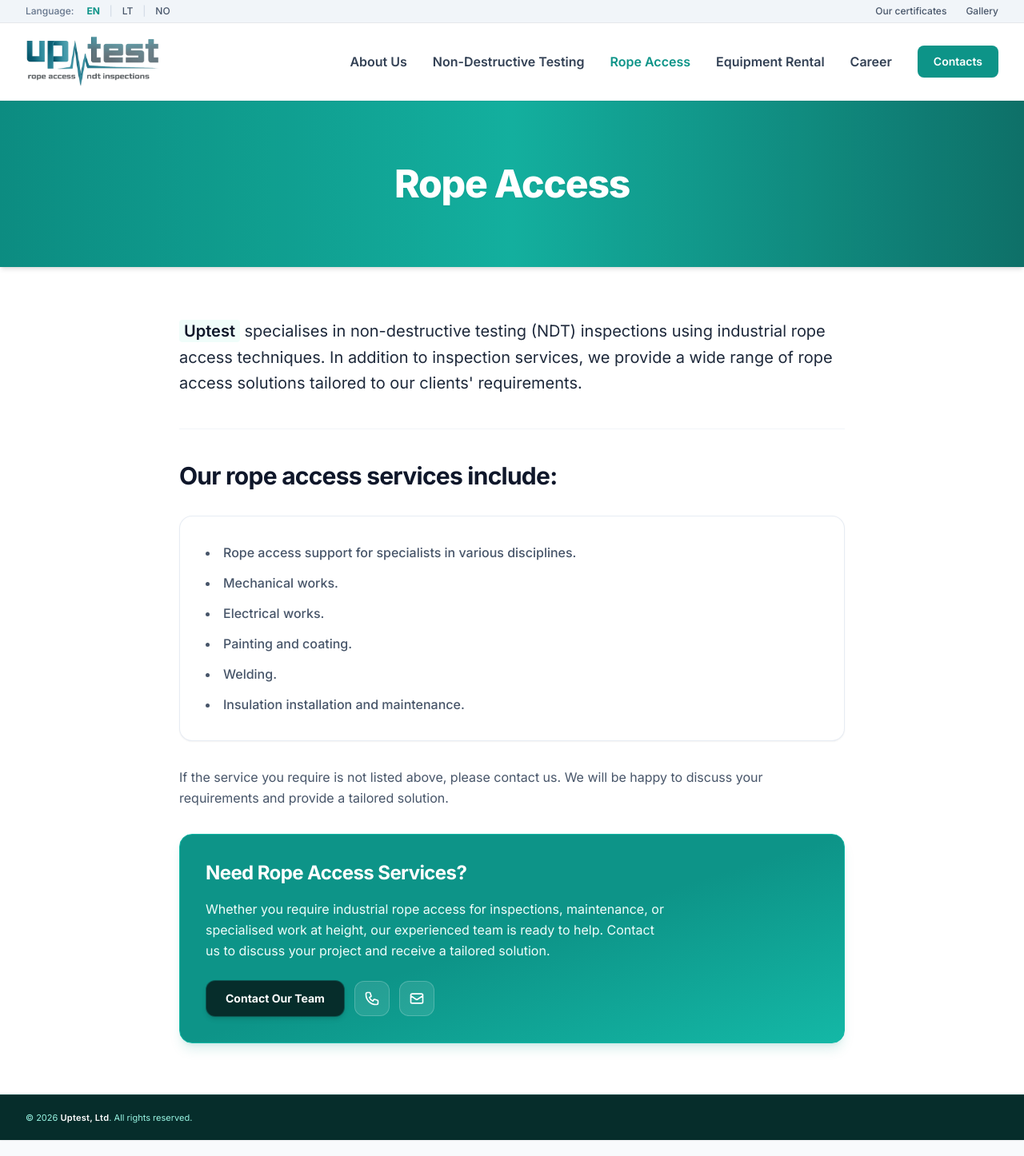
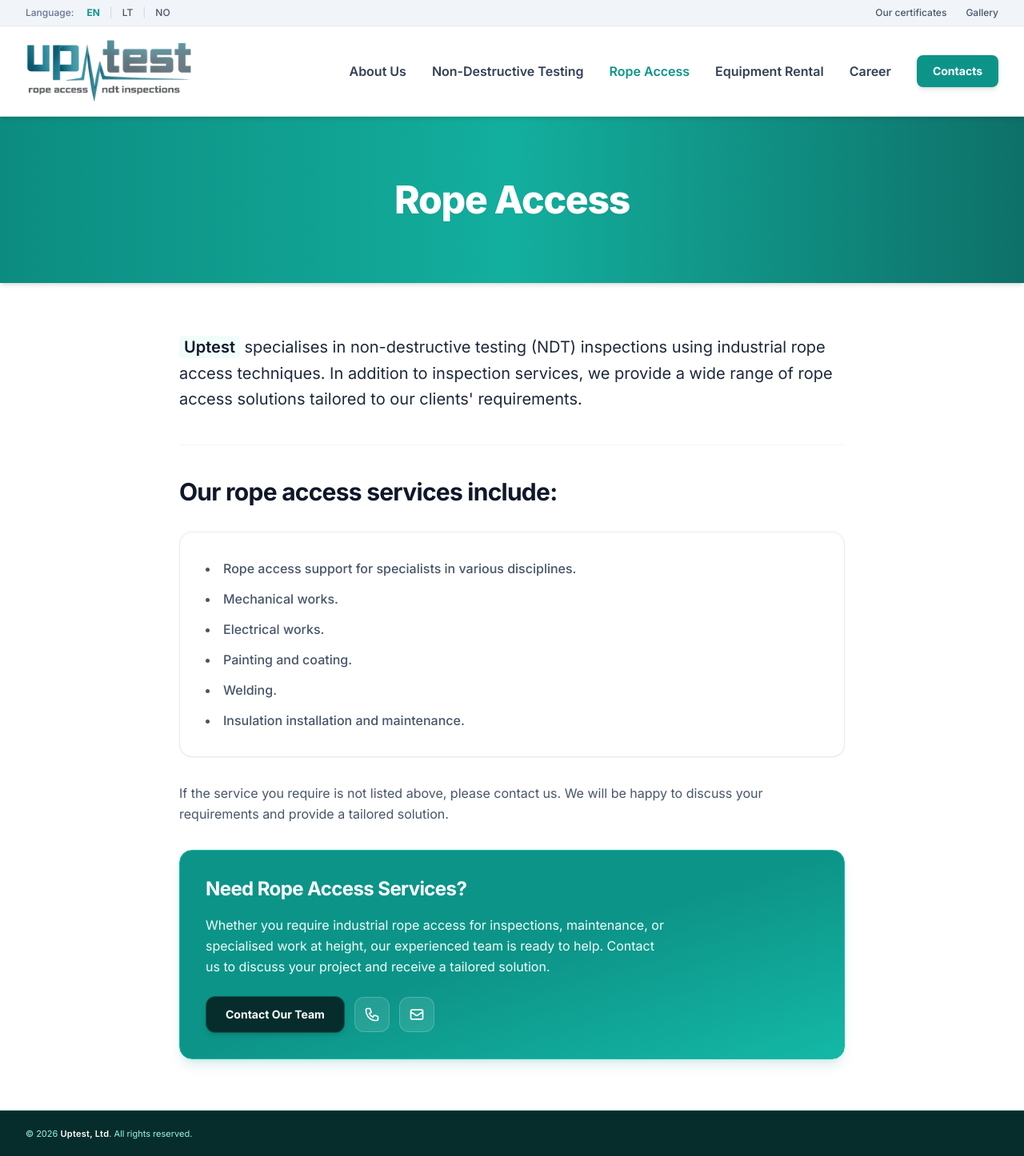
Before and after one commit to mruslys/uptest.no, a Jekyll site: the page built from rope-access/index.html, in a window 1280 px wide. Shown: the whole page at 80% size. Built offline with Jekyll 4.4.1, drawn with Linux system fonts in a browser that asks for light colours; nearby versions of some CDN libraries.

Commit message:
Update header.html

```diff
--- a/_includes/header.html
+++ b/_includes/header.html
@@ -7,14 +7,14 @@
     {% endif %}
 {% endfor %}
 
-<header class="shadow-sm w-full relative z-30">
+<header class="shadow-md w-full relative z-30 flex-shrink-0">
 
-        <!-- Kalbos ir secondary menu juosta patčiame viršuje -->
-        <div class="bg-slate-100 text-slate-700 text-xs py-1.5 border-b border-gray-200">
-            <div class="max-w-7xl mx-auto px-4 sm:px-6 lg:px-8 flex justify-between items-center">
+        <!-- Kalbos ir secondary menu juosta (Šviesiai pilkas fonas) -->
+        <div class="bg-slate-100 text-slate-600 text-[11px] sm:text-xs py-1.5 sm:py-2 border-b border-slate-200">
+            <div class="max-w-7xl mx-auto px-3 sm:px-6 lg:px-8 flex justify-between items-center">
 
-                <!-- Kalbų perjungimas (lieka toks pat, kokiame naudojate page.current_page) -->
-                <div class="flex items-center space-x-3 text-xs">
+                <!-- Kalbų perjungimas -->
+                <div class="flex items-center space-x-2 sm:space-x-3 text-[11px] sm:text-xs">
                     <span class="text-slate-500 font-medium mr-1 hidden sm:inline">{{ data.common[page.lang].language }}:</span>
                     {% for lang in data.languages %}
                         {% assign target_link = lang.link %}
@@ -35,7 +35,7 @@
                     {% endfor %}
                 </div>
 
-                <!-- Secondary menu ištraukiamas iš data.nav kur secondary: true -->
+                <!-- Secondary menu -->
                 <div class="flex items-center space-x-6 text-xs font-medium">
                     {% for nav_item in data.nav %}
                         {% assign item = nav_item[1] %}
@@ -56,22 +56,21 @@
             </div>
         </div>
 
-        <!-- Pagrindinė meniu juosta -->
-        <div class="bg-white border-b border-gray-100">
-            <div class="max-w-7xl mx-auto px-4 sm:px-6 lg:px-8">
-                <div class="flex justify-between items-center h-20 sm:h-24">
+        <!-- Pagrindinė meniu juosta su padidintu logotipu -->
+        <div class="bg-white border-b border-slate-200">
+            <div class="max-w-7xl mx-auto px-3 sm:px-6 lg:px-8">
+                <div class="flex justify-between items-center h-20 sm:h-24 lg:h-28">
 
-                    <div class="flex-shrink-0 flex items-center py-2">
-                        <a href="{{ site.baseurl }}/{{ home_link }}" class="group transition-transform duration-200 hover:scale-[1.02]">
-                            <img class="h-12 sm:h-16 w-auto object-contain" src="{{ site.baseurl }}/images/uptest-logo.png" alt="Uptest Logo">
+                    <div class="flex-shrink-0 flex items-center py-2 sm:py-3">
+                        <a href="{{ site.baseurl }}/{{ home_link }}" class="group transition-transform duration-200 hover:scale-[1.01]">
+                            <img class="h-14 sm:h-16 lg:h-20 w-auto object-contain" src="{{ site.baseurl }}/images/uptest-logo.png" alt="Uptest Logo">
                         </a>
                     </div>
 
-                      <nav class="hidden lg:flex items-center space-x-8">
+                    <nav class="hidden lg:flex items-center space-x-8">
                         {% for nav_item in data.nav %}
                             {% assign item = nav_item[1] %}
 
-                            <!-- Praleidžiame, jei tai yra secondary elementas -->
                             {% unless item.secondary %}
                                 {% assign is_active = false %}
                                 {% if page.current_page == nav_item[0] or page.url == item.link[page.lang] %}
@@ -79,11 +78,11 @@
                                 {% endif %}
 
                                 {% if item.highlight %}
-                                    <a href="{{ site.baseurl }}/{{ item.link[page.lang] }}" class="ml-2 inline-flex items-center justify-center px-5 py-2.5 rounded-lg font-semibold text-sm text-white {% if is_active %}bg-brand-700{% else %}bg-brand-600 hover:bg-brand-700{% endif %} shadow-sm transition-all">
+                                    <a href="{{ site.baseurl }}/{{ item.link[page.lang] }}" class="ml-2 inline-flex items-center justify-center px-5 py-2.5 rounded-lg font-bold text-sm text-white bg-brand-600 hover:bg-brand-500 shadow-md transition-all hover:shadow-lg">
                                         {{ item.title[page.lang] }}
                                     </a>
                                 {% else %}
-                                    <a href="{{ site.baseurl }}/{{ item.link[page.lang] }}" class="relative font-semibold text-sm lg:text-base transition-colors py-2 {% if is_active %}text-brand-600{% else %}text-slate-700 hover:text-brand-600{% endif %}">
+                                    <a href="{{ site.baseurl }}/{{ item.link[page.lang] }}" class="relative font-semibold text-sm lg:text-base transition-colors py-2 {% if is_active %}text-brand-600 font-bold{% else %}text-slate-700 hover:text-brand-600{% endif %}">
                                         {{ item.title[page.lang] }}
                                     </a>
                                 {% endif %}
@@ -92,7 +91,7 @@
                     </nav>
 
                     <div class="lg:hidden flex items-center">
-                        <button id="mobile-menu-button" type="button" class="text-slate-700 hover:text-brand-600 focus:outline-none p-2 rounded-lg hover:bg-slate-100">
+                        <button id="mobile-menu-button" type="button" class="text-slate-800 hover:text-brand-600 focus:outline-none p-1.5 rounded-lg hover:bg-slate-100 transition-colors">
                             <svg class="w-8 h-8" fill="none" viewBox="0 0 24 24" stroke="currentColor">
                                 <path stroke-linecap="round" stroke-linejoin="round" stroke-width="2.2" d="M4 6h16M4 12h16M4 18h16"/>
                             </svg>
@@ -103,13 +102,12 @@
             </div>
         </div>
 
-        <!-- Mobilus meniu skydelis -->
-        <div id="mobile-menu-panel" class="hidden lg:hidden bg-white border-b border-gray-200 shadow-xl absolute w-full left-0 z-50">
+        <!-- Mobilus meniu skydelis (Šviesus fonas + Švarus kontaktai lygiavimas) -->
+        <div id="mobile-menu-panel" class="hidden lg:hidden bg-white border-b border-slate-200 shadow-xl absolute w-full left-0 z-50">
             <div class="px-4 pt-3 pb-5 space-y-1.5">
                 {% for nav_item in data.nav %}
                     {% assign item = nav_item[1] %}
 
-                    <!-- Praleidžiame, jei tai yra secondary elementas -->
                     {% unless item.secondary %}
                         {% assign is_active = false %}
                         {% if page.current_page == nav_item[0] or page.url == item.link[page.lang] %}
@@ -117,19 +115,18 @@
                         {% endif %}
 
                         {% if item.highlight %}
-                            <a href="{{ site.baseurl }}/{{ item.link[page.lang] }}" class="block px-3.5 py-2.5 rounded-lg text-sm font-bold {% if is_active %}text-brand-800 bg-brand-100{% else %}text-brand-700 hover:bg-brand-50{% endif %}">
+                            <a href="{{ site.baseurl }}/{{ item.link[page.lang] }}" class="block px-4 py-2.5 rounded-lg text-xs font-bold text-brand-600 hover:text-brand-700 hover:bg-brand-50 transition-colors">
                                 {{ item.title[page.lang] }}
                             </a>
                         {% else %}
-                            <a href="{{ site.baseurl }}/{{ item.link[page.lang] }}" class="block px-3.5 py-2.5 rounded-lg text-sm font-semibold {% if is_active %}text-brand-600 bg-brand-50{% else %}text-slate-700 hover:text-brand-600 hover:bg-brand-50{% endif %}">
+                            <a href="{{ site.baseurl }}/{{ item.link[page.lang] }}" class="block px-4 py-2.5 rounded-lg text-xs font-semibold {% if is_active %}text-brand-600 bg-brand-50 font-bold{% else %}text-slate-700 hover:text-brand-600 hover:bg-slate-50{% endif %} transition-colors">
                                 {{ item.title[page.lang] }}
                             </a>
                         {% endif %}
                     {% endunless %}
                 {% endfor %}
 
-                <!-- Jeigu norite, kad mobiliajame meniu apačioje (viršutinės juostos alternatyvai) būtų sertifikatai/galerija, galite juos atskirai atvaizduoti čia -->
-                <div class="border-t border-gray-100 mt-3 pt-3 space-y-1 sm:hidden">
+                <div class="border-t border-slate-200 mt-3 pt-2 space-y-1 sm:hidden">
                     {% for nav_item in data.nav %}
                         {% assign item = nav_item[1] %}
                         {% if item.secondary %}
@@ -138,7 +135,7 @@
                                 {% assign is_active = true %}
                             {% endif %}
 
-                            <a href="{{ site.baseurl }}/{{ item.link[page.lang] }}" class="block px-3.5 py-2 rounded-lg text-xs font-medium transition-colors {% if is_active %}font-bold text-brand-600 bg-brand-50{% else %}text-slate-500 hover:text-brand-600 hover:bg-slate-50{% endif %}">
+                            <a href="{{ site.baseurl }}/{{ item.link[page.lang] }}" class="block px-4 py-1.5 rounded-lg text-[11px] font-medium transition-colors {% if is_active %}font-bold text-brand-600 bg-brand-50{% else %}text-slate-500 hover:text-brand-600 hover:bg-slate-50{% endif %}">
                                 {{ item.title[page.lang] }}
                             </a>
                         {% endif %}
```
